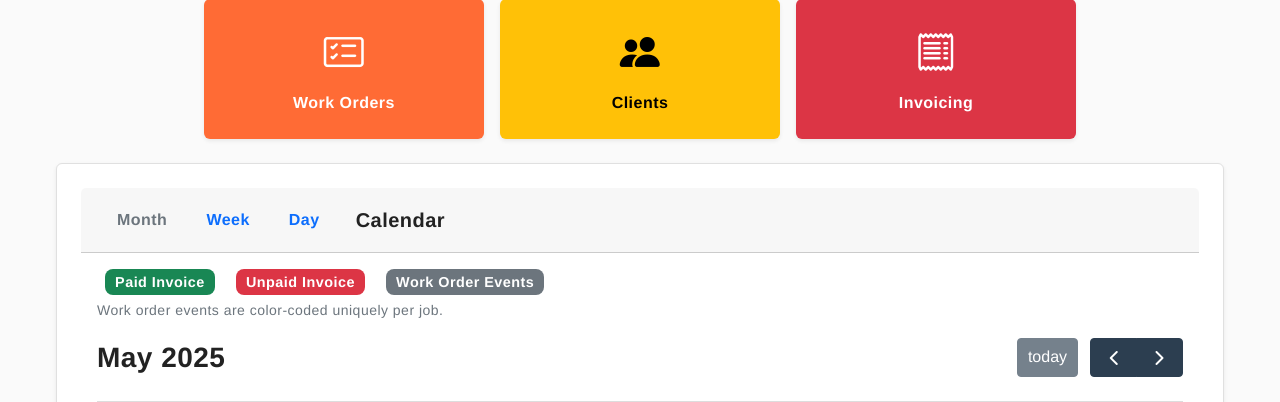
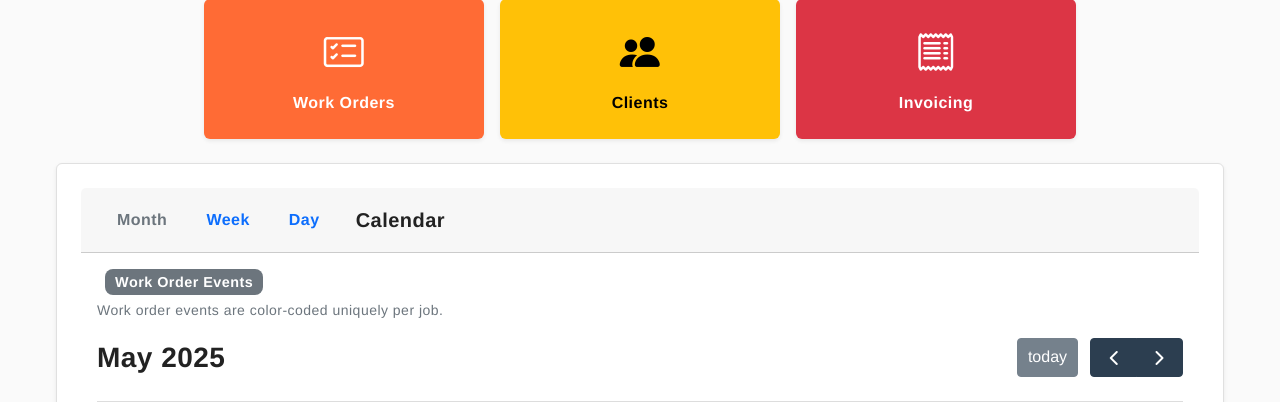
Before and after one commit to mattyray/art_moving_buisness, a Django app: page / in a window 1280 px wide. Shown: the part 241-643 px from the top of the page. Run offline with Django 5.2, Linux system fonts and the light colour scheme; a user stored in the database is signed in; tables that the repository leaves empty hold one stand-in row (values such as "Sample post"); some libraries are stand-ins or nearby versions; some web fonts are replaced.

Commit message:
Remove invoice events from calendar and update Invoice model status labels to QuickBooks terminology

```diff
--- a/invoices/models.py
+++ b/invoices/models.py
@@ -4,10 +4,11 @@ from django.utils import timezone
 
 class Invoice(models.Model):
     STATUS_CHOICES = [
-        ('unpaid', 'Unpaid'),
-        ('paid', 'Paid'),
-        ('overdue', 'Overdue'),
+        ('unpaid', 'Not in QuickBooks'),
+        ('paid', 'In QuickBooks'),
+        ('overdue', 'Overdue'),  # This one stays the same unless you want a new label
     ]
+
 
     invoice_number = models.CharField(max_length=50, unique=True, blank=True)
     client = models.ForeignKey('clients.Client', on_delete=models.CASCADE, related_name='invoices')
--- a/templates/home.html
+++ b/templates/home.html
@@ -44,8 +44,6 @@
     <div class="card-body">
       <!-- Legend -->
       <div class="mb-3">
-        <span class="badge bg-success me-2">Paid Invoice</span>
-        <span class="badge bg-danger me-2">Unpaid Invoice</span>
         <span class="badge bg-secondary me-2">Work Order Events</span>
         <small class="d-block text-muted mt-1">
           Work order events are color-coded uniquely per job.
@@ -76,11 +74,8 @@ document.addEventListener("DOMContentLoaded", function () {
     height: 'auto',
     events: async function(fetchInfo, success, fail) {
       try {
-        const [wo, inv] = await Promise.all([
-          fetch("/workorders/calendar-data/workorders/").then(r => r.json()),
-          fetch("/invoices/calendar-data/invoices/").then(r => r.json())
-        ]);
-        success([...wo, ...inv]);
+        const workOrders = await fetch("/workorders/calendar-data/workorders/").then(r => r.json());
+        success(workOrders);  // ✅ Only load Work Order events
       } catch (e) {
         console.error("Calendar fetch error:", e);
         fail(e);
```
Also changed, not shown: invoices/migrations/0002_alter_invoice_status.py (added).
